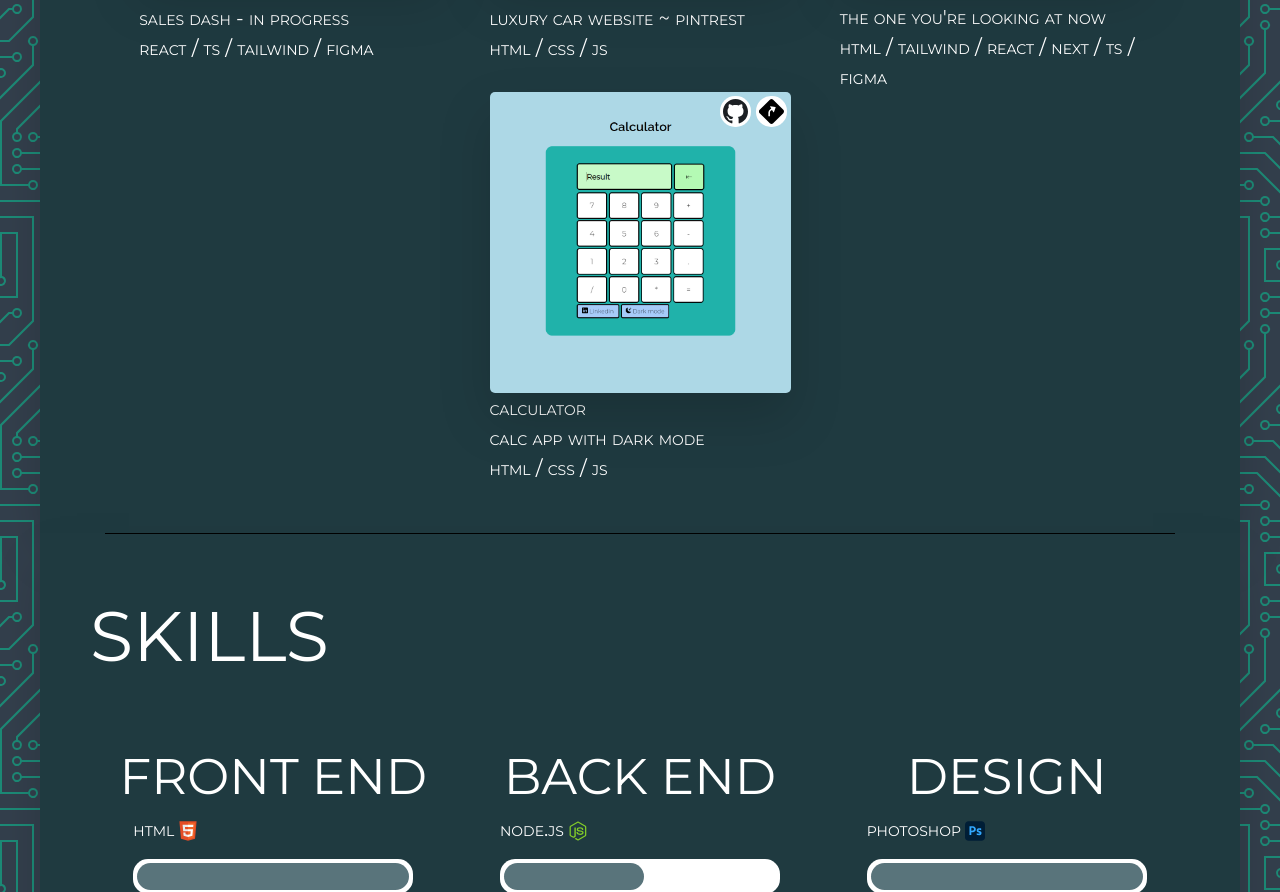
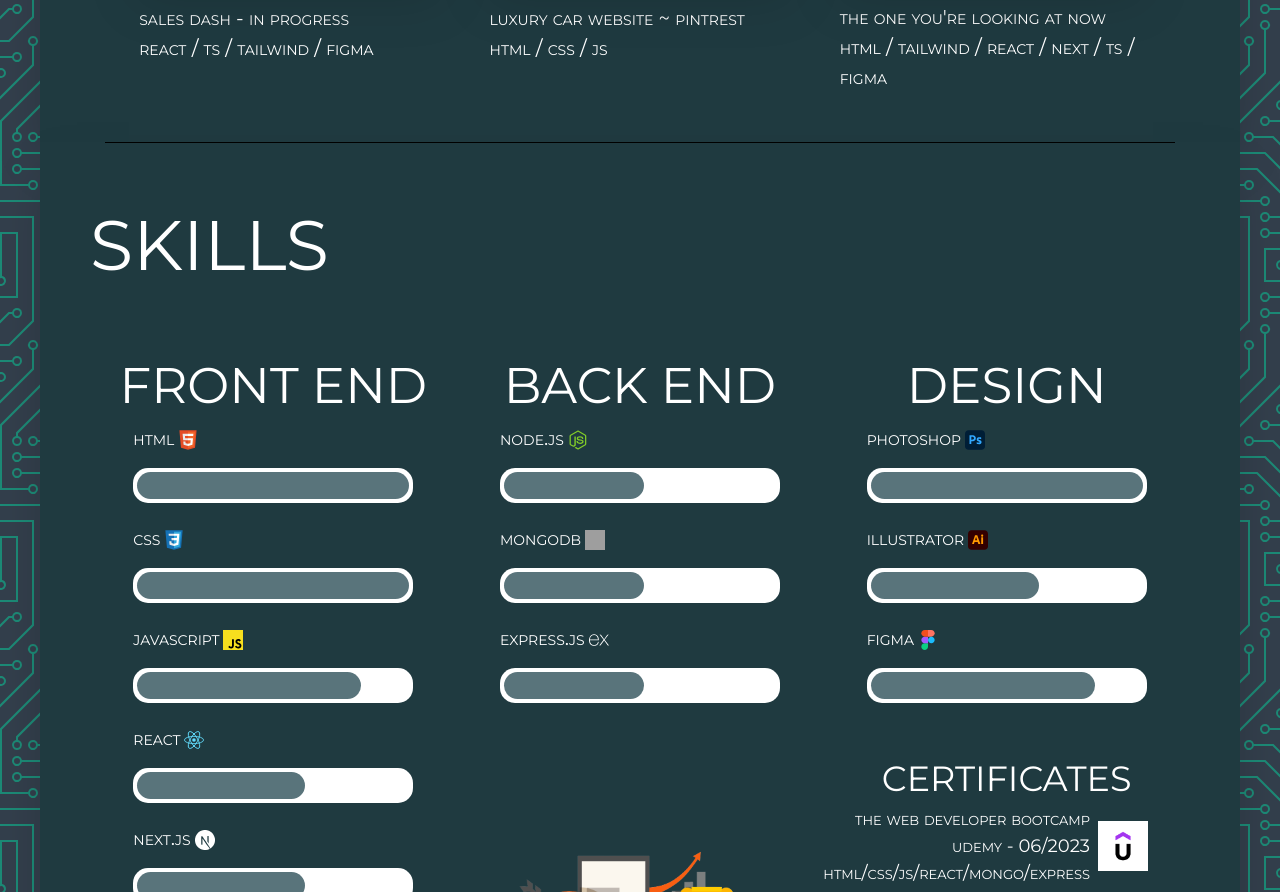
Before and after one commit to lazarevkristijan/Portfolio, a Next.js app: page / in a window 1280 px wide. Shown: the part 1848-2740 px from the top of the page. Built offline with nearby package versions, Linux system fonts and the light colour scheme; grey boxes are pictures that could not be loaded.

Commit message:
remove calc from projects

```diff
--- a/constants/index.js
+++ b/constants/index.js
@@ -70,14 +70,6 @@ export const projects = [
     imgUrl: "/projectImages/thisProjectImage.png",
     liveUrl: "https://kristijan-lazarev.vercel.app/",
     githubUrl: "https://github.com/lazarevkristijan/personal-next-js-portfolio",
-  },
-  {
-    name: "calculator",
-    description: "calc app with dark mode",
-    tools: "html / css / js",
-    imgUrl: "/projectImages/calculatorProjectImage.png",
-    liveUrl: "https://calculator-app-mq64.onrender.com/",
-    githubUrl: "https://github.com/lazarevkristijan/Calculator-App",
   },
 ]
 
```
